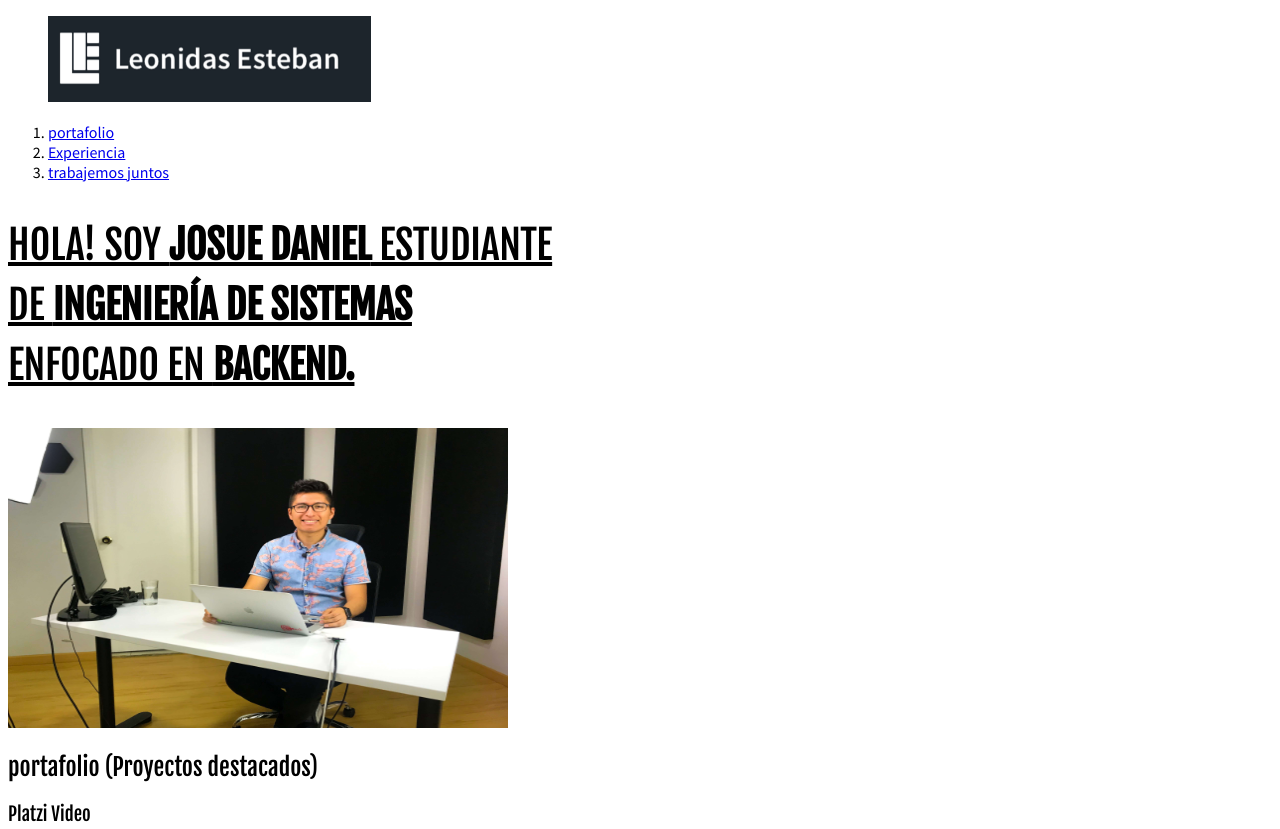
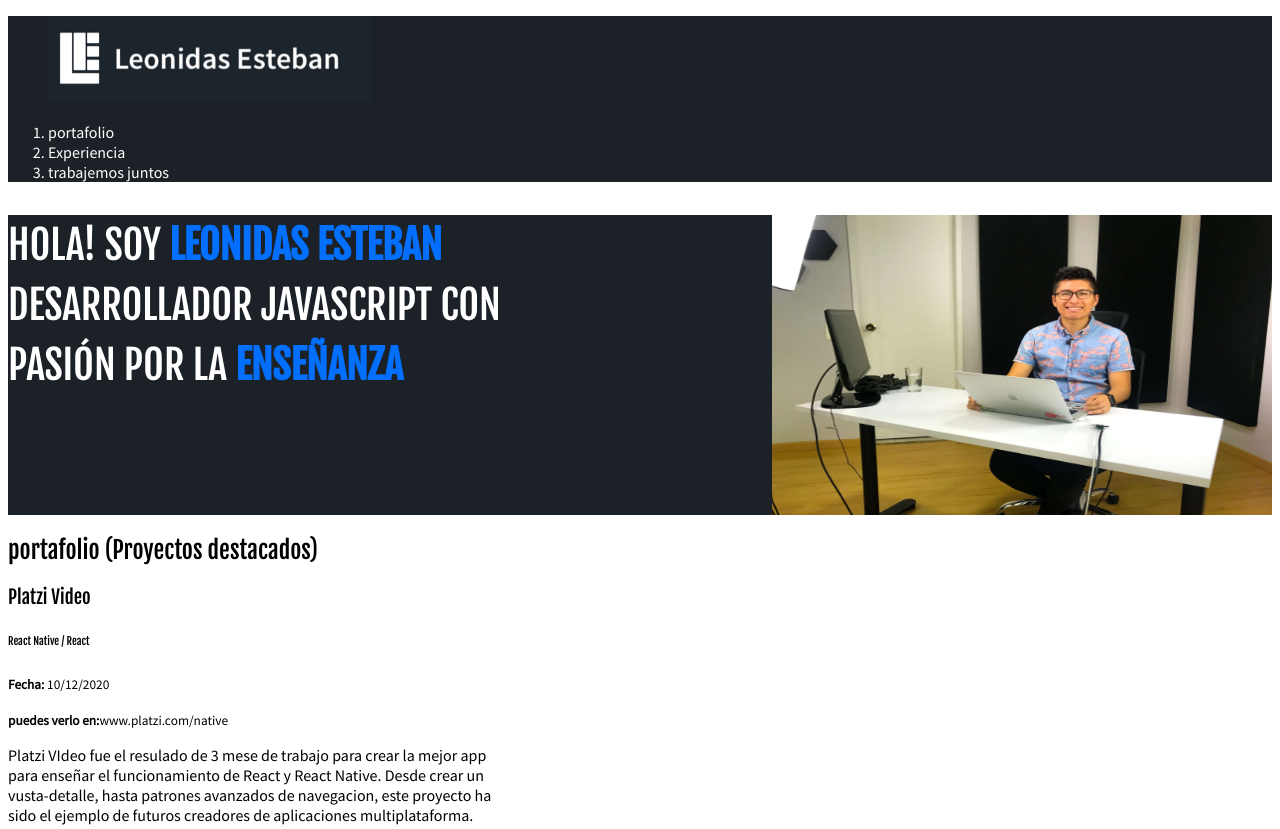
Before and after one commit to JosueRS12/MyFirstWebPage, a plain HTML site: page index.html in a window 1280 px wide. Shown: the top 829 px of the page. Drawn offline with Linux system fonts and the light colour scheme.

Commit message:
se agregaron los backgrounds y colores del hero y del header.

```diff
--- a/estilos/estilos.css
+++ b/estilos/estilos.css
@@ -23,5 +23,33 @@ h1{
     line-height: 1.5em; /* espacio entre lineas */
     letter-spacing: -.2px; /*espacio entre letras */
     text-transform: uppercase; /* se transforma a mayusculas */
-    text-decoration: underline; /* subrayado */
+    color: white;
 }
+h1 strong {
+    color: #026fff;
+}
+.project_details {
+    width: 500px;
+}
+
+.project_imageContainer {
+    width: 500px;
+}
+.hero {
+    height: 300px;
+    background-image: url('../images/hero.jpg');
+    background-color: #1b2127;;
+    background-size: 500px 300px; /*width height*/
+    background-repeat: no-repeat;
+    background-position-x: right;
+}
+
+.header {
+    background-color: #1b2127;
+    color: white;
+}
+
+.header a{
+    color:white;
+    text-decoration: none;
+}
--- a/index.html
+++ b/index.html
@@ -30,13 +30,14 @@
         </header>
         <section class="hero">
             <h1>
-                Hola! Soy <strong>Josue Daniel</strong> Estudiante <br> De <strong>Ingeniería de sistemas </strong> <br> enfocado en <strong>backend.</strong>
+                Hola! Soy <strong>Leonidas Esteban</strong> <br> desarrollador Javascript con <br> pasión por la <strong> enseñanza </strong>
             </h1>
-            <img src="images/hero.jpg" width="500" height="300" alt="imagen principal del sitio">
+            <!-- <img src="images/hero.jpg" width="500" height="300" alt="imagen principal del sitio"> -->
         </section>
         <section class="portfolio" id="portafolio">
             <h2>portafolio (Proyectos destacados)</h2>
             <article class="project">
+                <div class="project_details">
                     <h3 class="project_title">Platzi Video</h3>
                     <h6 class="project_course">React Native / React</h6>
                     <p class="project_date"> <small> <strong>Fecha:</strong> 10/12/2020</small> </p>
@@ -45,6 +46,7 @@
                         de React y React Native. Desde crear un vusta-detalle, hasta patrones avanzados de navegacion, este proyecto
                         ha sido el ejemplo de futuros creadores de aplicaciones multiplataforma.
                     </p>
+                </div>
                 <figure class="project_imageContainer">
                     <img class="project_image" src="images/platzi-video-react-native.png" width="500"alt="Proyecto curso react">
                 </figure>
```
Lines whose indentation alone changed are shown as unchanged.
